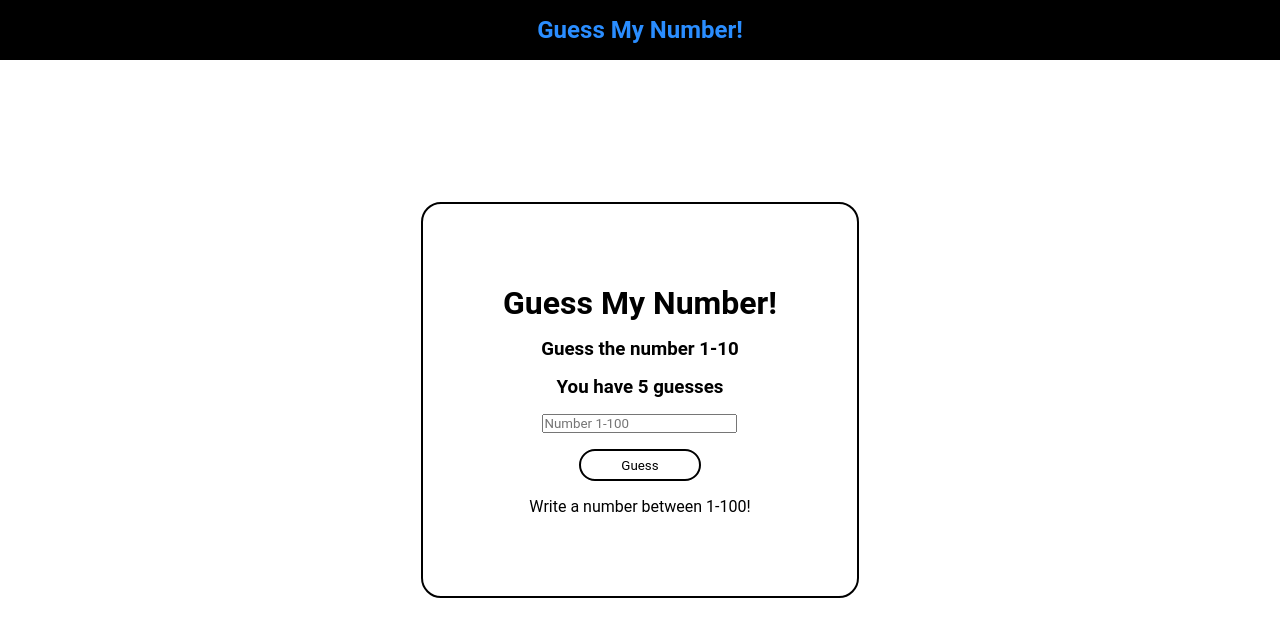
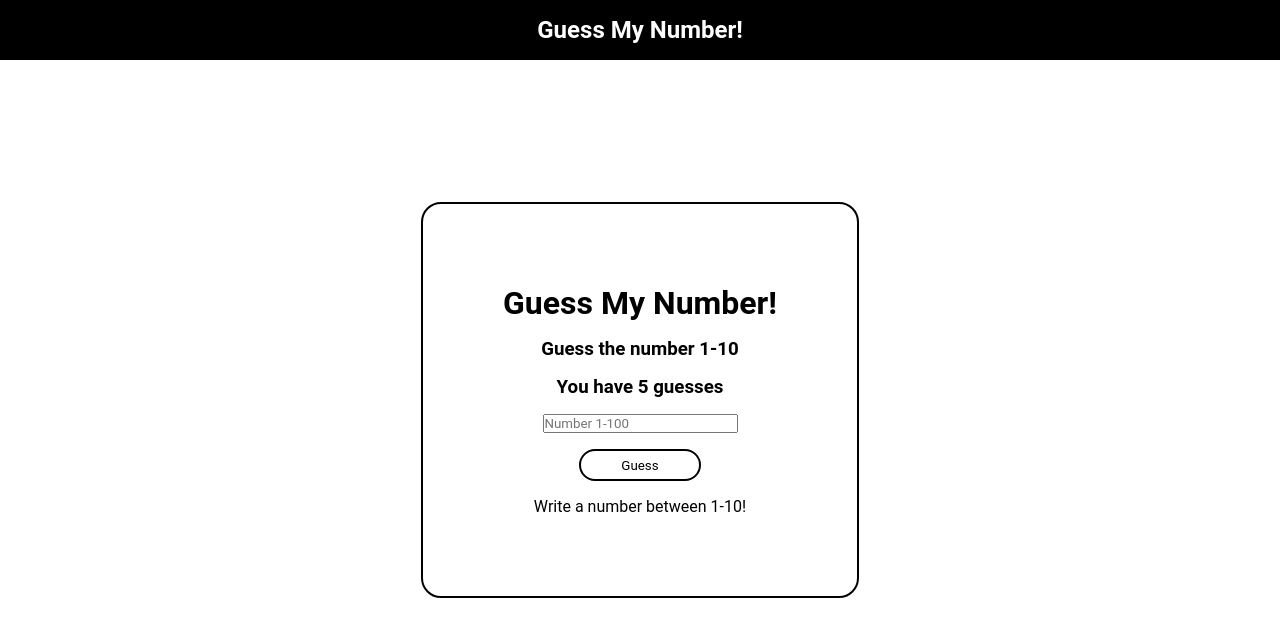
Before and after one commit to DiscoJordan/FindMyNumber, a plain HTML site: page index.html in a window 1280 px wide. Both pictures are taken after a click on the button "Guess". Drawn offline with Linux system fonts and the light colour scheme.

Commit message:
fixed text error

```diff
--- a/script.js
+++ b/script.js
@@ -8,8 +8,8 @@ console.log(rightnumber);
 guessbutton.onclick = function () {
 
     let number = document.getElementById('input').value;
-    if (number > 100 || number < 1 ) {
-        document.getElementById('str').innerHTML = `Write a number between 1-100!`;
+    if (number > 10 || number < 1 ) {
+        document.getElementById('str').innerHTML = `Write a number between 1-10!`;
     } else if(number ==rightnumber && guesses>0){
         document.getElementById('str').innerHTML = `${number} is a right number!`;
         document.getElementById('window__guesses').innerHTML = `Congratulations, right number! Want to try again?`;
--- a/style.css
+++ b/style.css
@@ -19,7 +19,7 @@
     flex-direction: column;
     align-items: center;
     padding: 1em;
-    color: #2a8dff;
+    color: #fff;
     background-color: black;
 }
 
```
